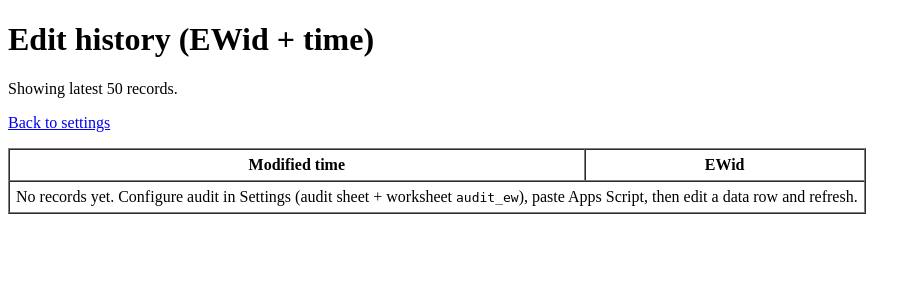
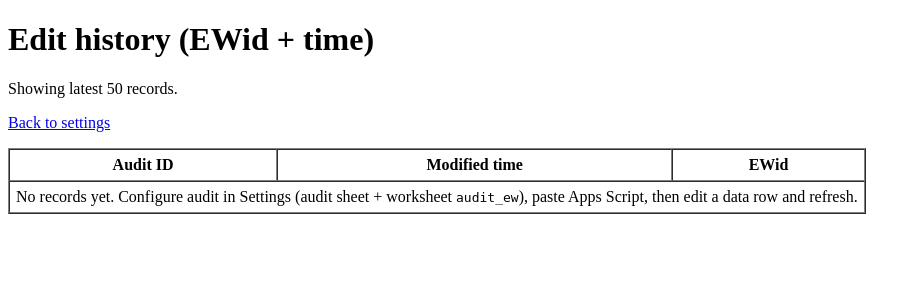
Before and after one commit to Simon8181/data-source-parser-service, a FastAPI app: page /history in a window 1280 px wide. Shown: the top 300 px of the page, without its empty margins (0-921 px from the left). Run offline with FastAPI, Linux system fonts and the light colour scheme.

Commit message:
Expose audit_id in sheet audit client and history table.

```diff
--- a/app/clients/sheet_audit_client.py
+++ b/app/clients/sheet_audit_client.py
@@ -25,14 +25,16 @@ class SheetAuditClient:
         results: list[dict[str, Any]] = []
 
         for row in records[:page_size]:
+            audit_id = str(row.get("audit_id", row.get("id", "")))
             ew_id = str(
                 row.get("ew_id", row.get("EWid", row.get("e_wid", "")))
             )
             time_val = str(row.get("time", ""))
-            minimal = {"time": time_val, "ew_id": ew_id}
+            minimal = {"audit_id": audit_id, "time": time_val, "ew_id": ew_id}
             results.append(
                 {
                     "source": "sheet_audit",
+                    "audit_id": audit_id,
                     "time": time_val,
                     "ew_id": ew_id,
                     "raw": row,
--- a/app/templates/history.html
+++ b/app/templates/history.html
@@ -12,6 +12,7 @@
   <table border="1" cellpadding="6" cellspacing="0">
     <thead>
       <tr>
+        <th>Audit ID</th>
         <th>Modified time</th>
         <th>EWid</th>
       </tr>
@@ -19,13 +20,14 @@
     <tbody>
       {% for event in events %}
       <tr>
+        <td>{{ event.audit_id | default('', true) }}</td>
         <td>{{ event.time | default('', true) }}</td>
         <td>{{ event.ew_id | default('', true) }}</td>
       </tr>
       {% endfor %}
       {% if not events %}
       <tr>
-        <td colspan="2">
+        <td colspan="3">
           No records yet. Configure audit in Settings (audit sheet + worksheet
           <code>audit_ew</code>), paste Apps Script, then edit a data row and refresh.
         </td>
```
